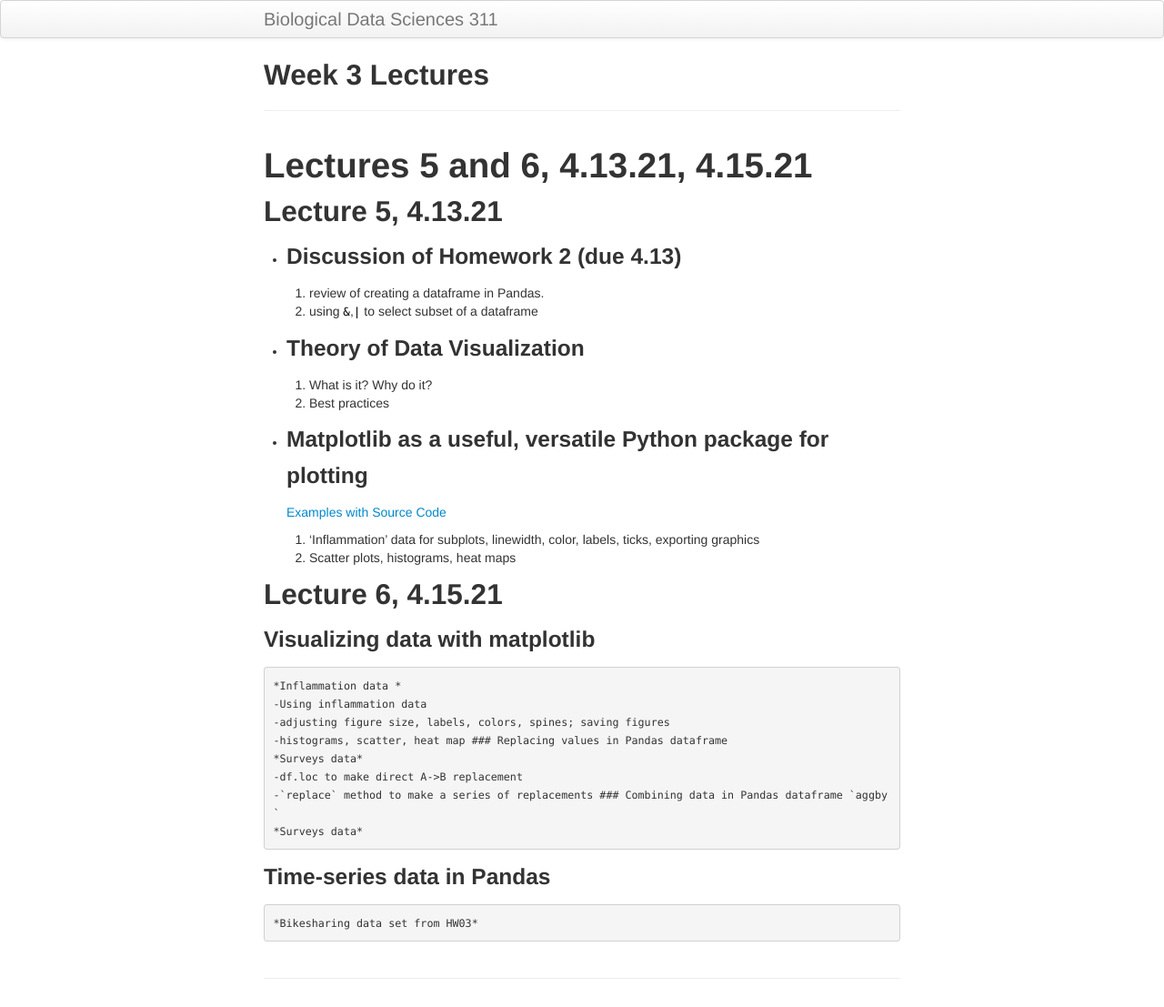
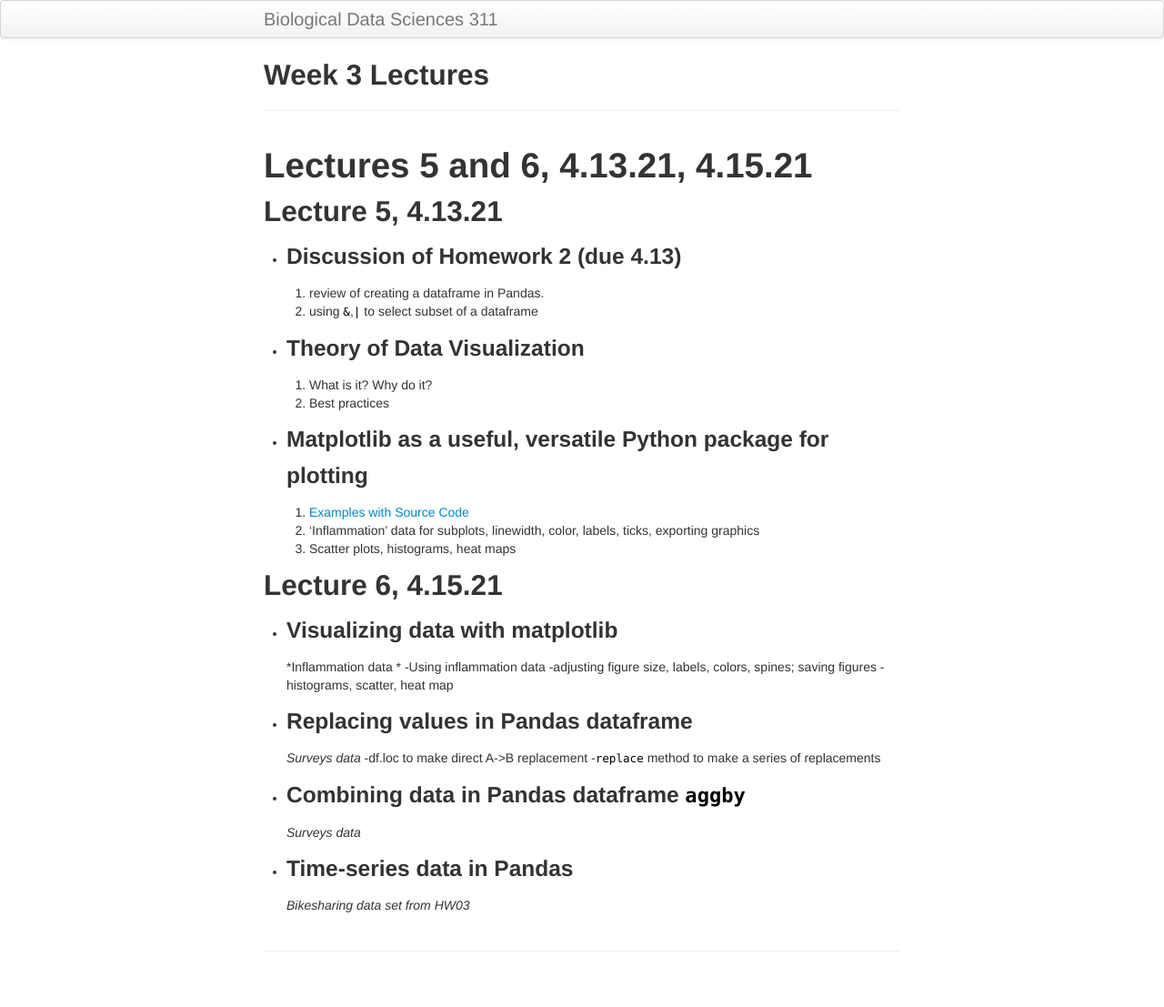
Before and after one commit to timothylwarren/bds311-sp21, a Jekyll site: the page built from lecture_notes/lec_wk03.md, in a window 1280 px wide. Shown: the whole page at 91% size. Built offline with Jekyll 4.4.1, drawn with Linux system fonts in a browser that asks for light colours; after the commit the page ends 1077 px from its top, so only the background shows below that; part of the change alters nothing that is shown.

Commit message:
Update lec_wk03.md

```diff
--- a/lecture_notes/lec_wk03.md
+++ b/lecture_notes/lec_wk03.md
@@ -16,24 +16,24 @@ title: Week 3 Lectures
     2. Best practices
 
 - ### Matplotlib as a useful, versatile Python package for plotting
-    [Examples with Source Code](https://matplotlib.org/stable/gallery/index.html)
+    1. [Examples with Source Code](https://matplotlib.org/stable/gallery/index.html)
     2. 'Inflammation' data for subplots, linewidth, color, labels, ticks, exporting graphics
     3. Scatter plots, histograms, heat maps
 
 
 ## Lecture 6, 4.15.21
 
-### Visualizing data with matplotlib
+- ### Visualizing data with matplotlib
     *Inflammation data *
     -Using inflammation data
     -adjusting figure size, labels, colors, spines; saving figures
     -histograms, scatter, heat map
-### Replacing values in Pandas dataframe
+- ### Replacing values in Pandas dataframe
     *Surveys data*
     -df.loc to make direct A->B replacement
     -`replace` method to make a series of replacements
-### Combining data in Pandas dataframe `aggby`
+- ### Combining data in Pandas dataframe `aggby`
     *Surveys data*
 
-### Time-series data in Pandas
+- ### Time-series data in Pandas
     *Bikesharing data set from HW03*
```
